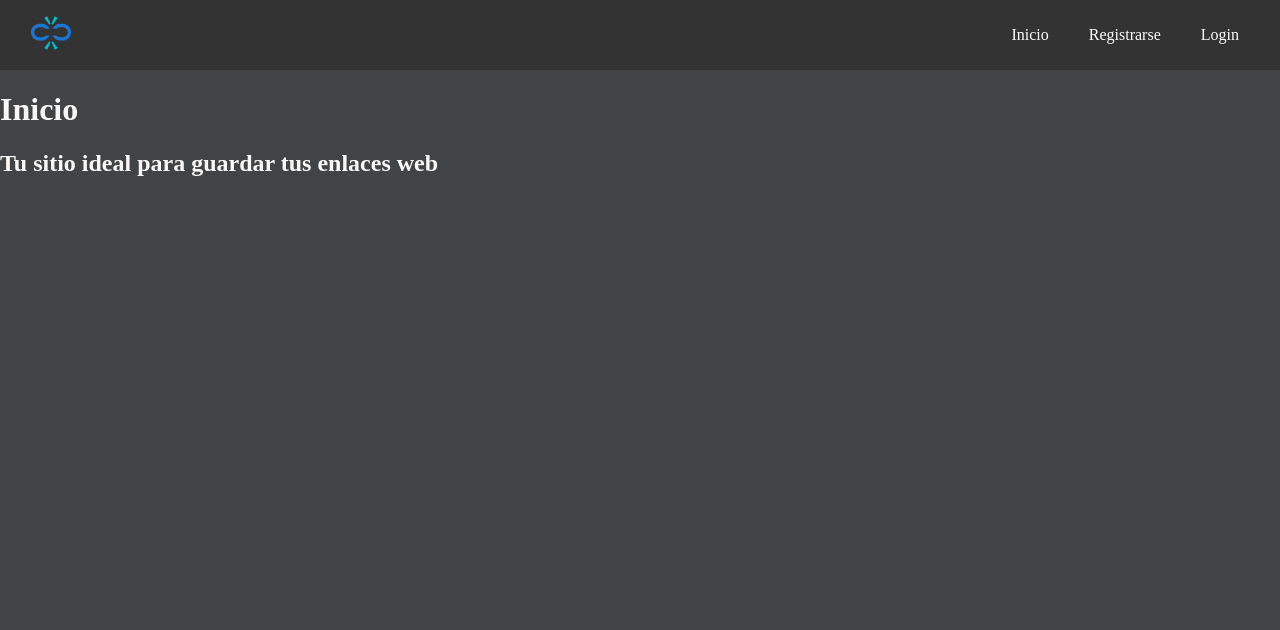
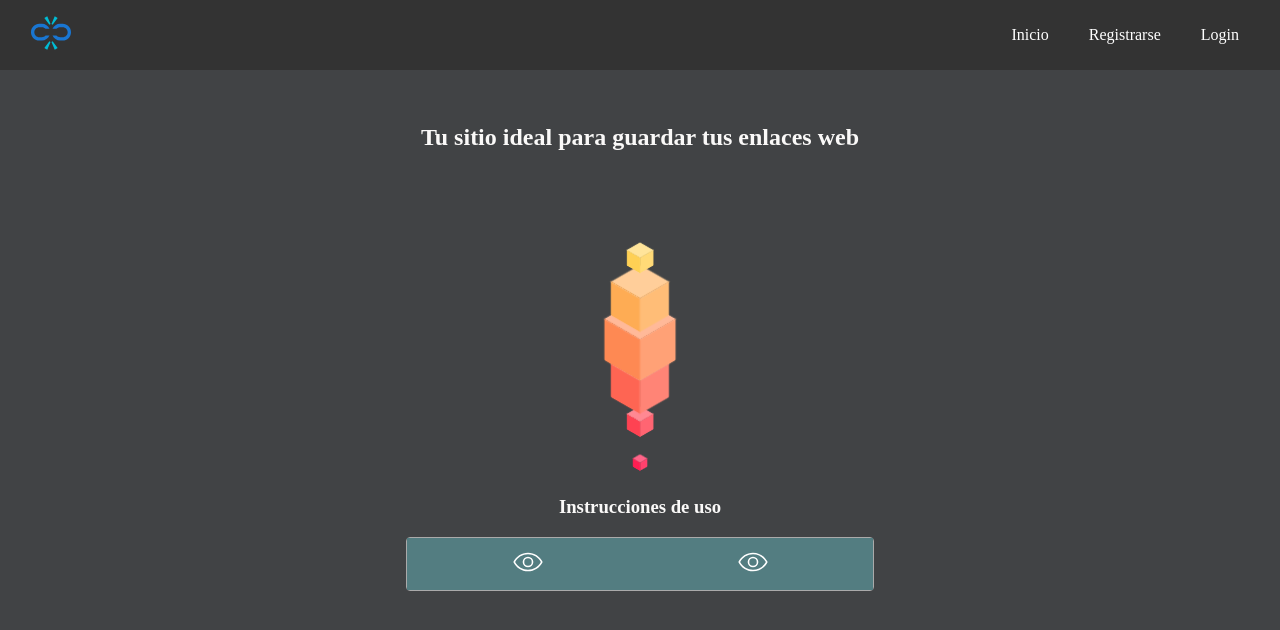
Before and after one commit to higueromora/links, a PHP site: page /links/inicio/index in a window 1280 px wide. Shown: the top 630 px of the page. Run offline with PHP 8.4, Linux system fonts and the light colour scheme; some libraries are stand-ins or nearby versions.

Commit message:
pagina de inicio / home

```diff
--- a/assets/css/styles.css
+++ b/assets/css/styles.css
@@ -307,3 +307,182 @@ input[type="submit"] {
 .btn-blue:hover{
     background-color: #3f5891;
 }
+
+/* Estilos landing page */
+
+details {
+    border: 1px solid #aaa;
+    border-radius: 4px;
+    padding: 0.5em 0.5em 0;
+    max-width: 450px;
+    display: block;
+    margin: 0 auto;
+}
+
+details:hover{
+    cursor: pointer;
+}
+
+summary {
+    font-weight: bold;
+    margin: -0.5em -0.5em 0;
+    padding: 0.5em;
+    list-style: none;
+    display: flex;
+    justify-content: space-around;
+    background-color: #537d81;
+}
+
+details[open] {
+    padding: 0.5em;
+}
+
+details[open] summary {
+    border-bottom: 1px solid #aaa;
+    margin-bottom: 0.5em;
+}
+
+.home{
+    display: flex;
+    justify-content: center;
+    align-items: center;
+    flex-direction: column;
+    margin-top: 34px;
+}
+
+.title-use{
+    margin-top: 325px;
+}
+
+
+.cubes {
+    position: absolute;
+    top: 45%;
+    left: 50%;
+    transform-style: preserve-3d;
+  }
+
+  .loop {
+    transform: rotateX(-35deg) rotateY(-45deg) translateZ(1.5625em);
+  }
+
+  @keyframes s {
+    to {
+      transform: scale3d(0.2, 0.2, 0.2);
+    }
+  }
+
+  .item {
+    margin: -1.5625em;
+    width: 3.125em;
+    height: 3.125em;
+    transform-origin: 50% 50% -1.5625em;
+    box-shadow: 0 0 0.125em currentColor;
+    background: currentColor;
+    animation: s 0.6s cubic-bezier(0.45, 0.03, 0.51, 0.95) infinite alternate;
+  }
+
+  .item:before,
+  .item:after {
+    position: absolute;
+    width: inherit;
+    height: inherit;
+    transform-origin: 0 100%;
+    box-shadow: inherit;
+    background: currentColor;
+    content: "";
+  }
+
+  .item:before {
+    bottom: 100%;
+    transform: rotateX(90deg);
+  }
+
+  .item:after {
+    left: 100%;
+    transform: rotateY(90deg);
+  }
+
+  .item:nth-child(1) {
+    margin-top: 6.25em;
+    color: #fe1e52;
+    animation-delay: -1.2s;
+  }
+
+  .item:nth-child(1):before {
+    color: #ff6488;
+  }
+
+  .item:nth-child(1):after {
+    color: #ff416d;
+  }
+
+  .item:nth-child(2) {
+    margin-top: 3.125em;
+    color: #fe4252;
+    animation-delay: -1s;
+  }
+
+  .item:nth-child(2):before {
+    color: #ff8892;
+  }
+
+  .item:nth-child(2):after {
+    color: #ff6572;
+  }
+
+  .item:nth-child(3) {
+    margin-top: 0em;
+    color: #fe6553;
+    animation-delay: -0.8s;
+  }
+
+  .item:nth-child(3):before {
+    color: #ffa499;
+  }
+
+  .item:nth-child(3):after {
+    color: #ff8476;
+  }
+
+  .item:nth-child(4) {
+    margin-top: -3.125em;
+    color: #fe8953;
+    animation-delay: -0.6s;
+  }
+
+  .item:nth-child(4):before {
+    color: #ffb999;
+  }
+
+  .item:nth-child(4):after {
+    color: #ffa176;
+  }
+
+  .item:nth-child(5) {
+    margin-top: -6.25em;
+    color: #feac54;
+    animation-delay: -0.4s;
+  }
+
+  .item:nth-child(5):before {
+    color: #ffce9a;
+  }
+
+  .item:nth-child(5):after {
+    color: #ffbd77;
+  }
+
+  .item:nth-child(6) {
+    margin-top: -9.375em;
+    color: #fed054;
+    animation-delay: -0.2s;
+  }
+
+  .item:nth-child(6):before {
+    color: #ffe49a;
+  }
+
+  .item:nth-child(6):after {
+    color: #ffda77;
+  }
--- a/index.php
+++ b/index.php
@@ -4,6 +4,14 @@ require_once 'autoload.php';
 require_once 'config/db.php';
 require_once 'config/parameters.php';
 require_once 'helpers/utils.php';
+
+$current_url = $_SERVER['REQUEST_URI'];
+
+
+if ($current_url == '/links/' || $current_url == '/links') {
+    header('Location: /links/inicio/index');
+    exit;
+}
 
 function show_error(){
 	$error = new ErrorController();
--- a/views/home/inicio.php
+++ b/views/home/inicio.php
@@ -3,6 +3,29 @@
 require_once 'views/layout/header.php';
 
 ?>
-<h1>Inicio</h1>
-<h2>Tu sitio ideal para guardar tus enlaces web</h2>
-<!-- TODO LANDING PAGE SOLO FRONTEND VISUAL -->
+<div class="home">
+    <h2>Tu sitio ideal para guardar tus enlaces web</h2>
+    <!-- TODO LANDING PAGE SOLO FRONTEND VISUAL -->
+    <div class="loop cubes">
+        <div class="item cubes"></div>
+        <div class="item cubes"></div>
+        <div class="item cubes"></div>
+        <div class="item cubes"></div>
+        <div class="item cubes"></div>
+        <div class="item cubes"></div>
+    </div>
+    <h3 class="title-use">Instrucciones de uso</h3>
+</div>
+<details>
+    <summary>
+        <div class="eyes-left">
+            <img src="<?=base_url?>assets/img/eyes.svg" alt="">
+        </div>
+
+        <div class="eye-right">
+            <img src="<?=base_url?>assets/img/eyes.svg" alt="">
+        </div>
+    </summary>
+    <p>Crear una categoría principal. Por ejemplo Música</p>
+    <p>Crear las subcategorías. Por ejemplo youtube,spotify y que esten dentro de música</p>
+</details>
```
Also changed, not shown: assets/img/eyes.svg (added), assets/img/nose.svg (added).
